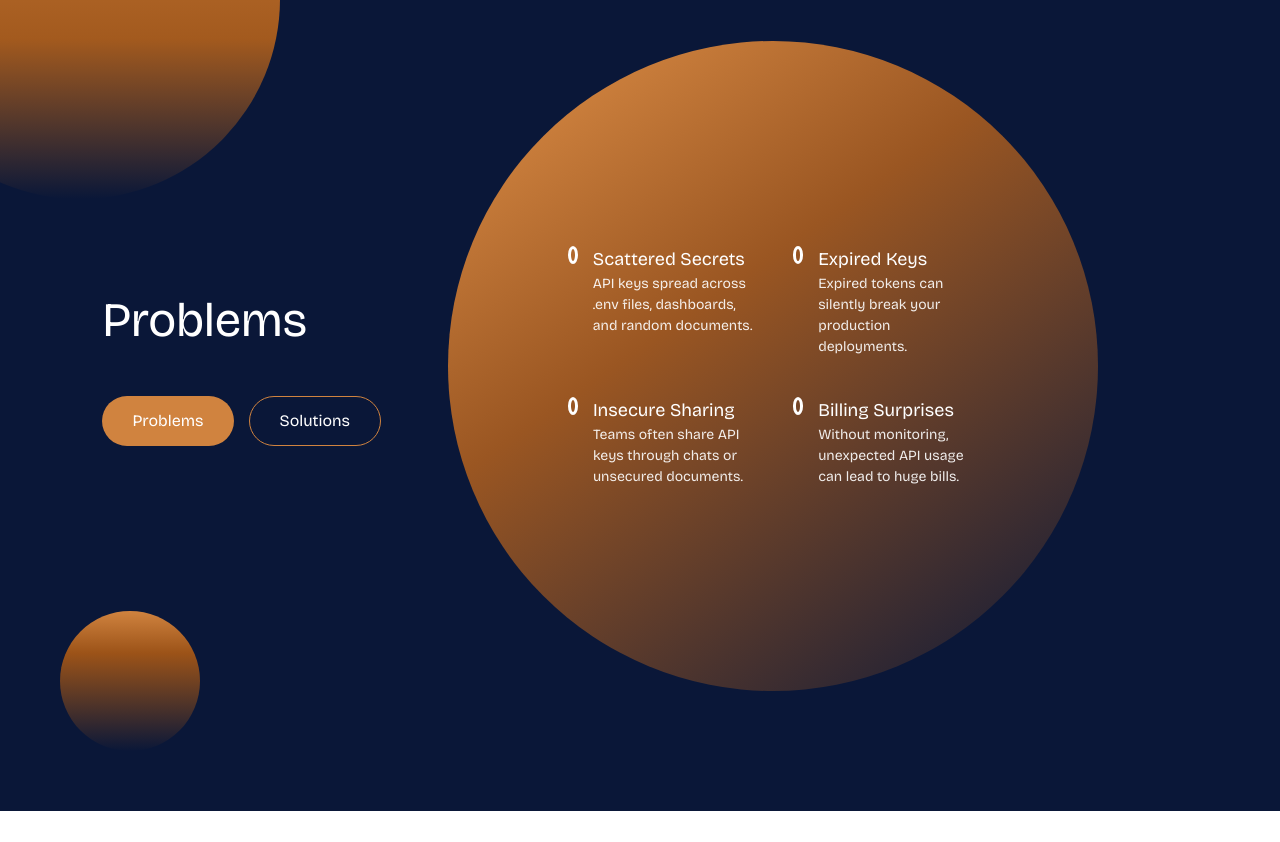
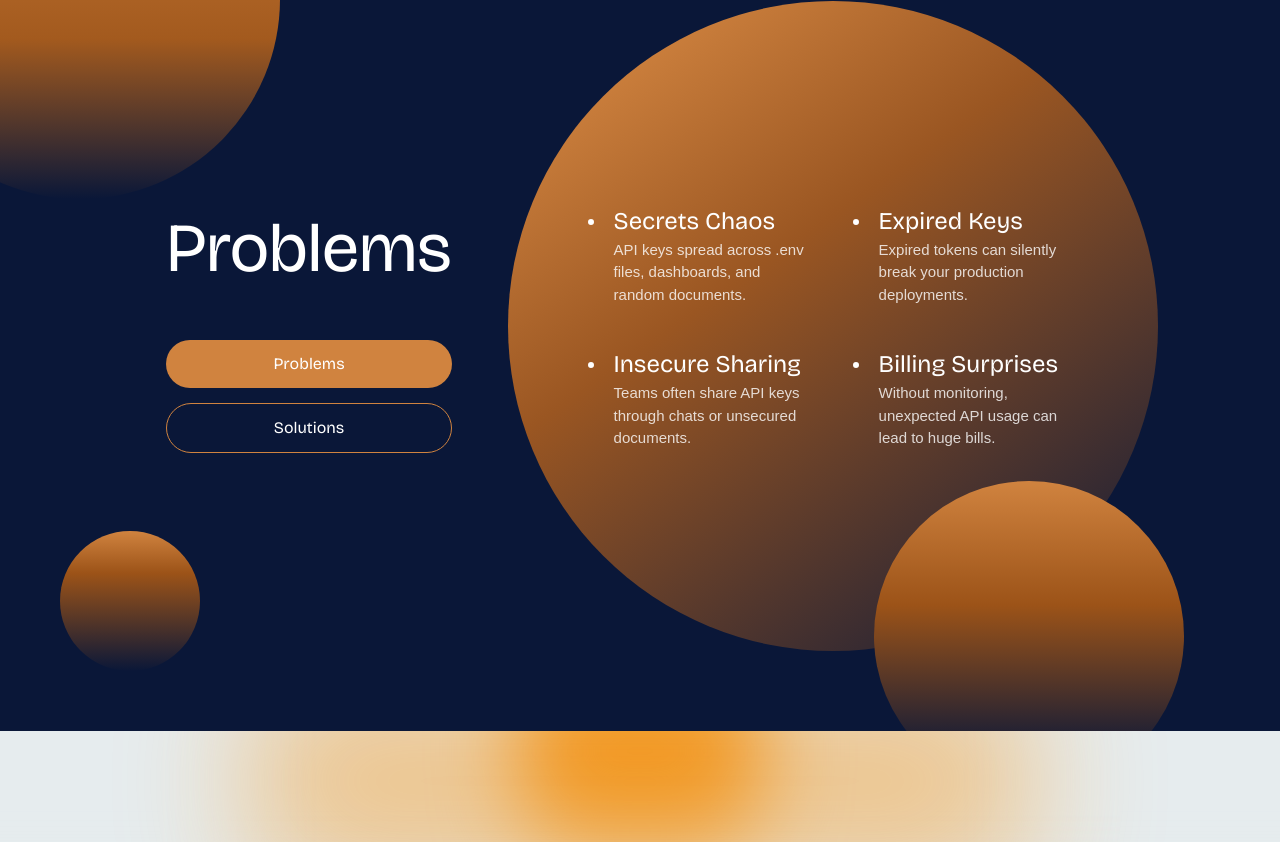
Before and after one commit to Saanvi019/Veylox, a Next.js app in the folder client/: page / in a window 1280 px wide. Shown: the part 881-1723 px from the top of the page. Before the commit the page ends 1692 px from the top, so only its background shows below. Built offline with nearby package versions, Linux system fonts and the light colour scheme.

Commit message:
features

```diff
--- a/client/app/globals.css
+++ b/client/app/globals.css
@@ -139,7 +139,7 @@ body {
 }
 .ps-section{
   background:#0a1738;
-  padding:120px 8%;
+  padding:80px 8%;
   position:relative;
   overflow:hidden;
 }
@@ -155,13 +155,17 @@ body {
 
 .ps-left h2{
   color:white;
-  font-size:48px;
+  font-size:4.3rem;
   margin-bottom:40px;
+  transform: translateX(4rem);
+
 }
 
 .toggle{
   display:flex;
+  flex-direction:column;
   gap:15px;
+  transform: translateX(4rem);
 }
 
 .toggle button{
@@ -171,13 +175,17 @@ body {
   background:transparent;
   color:white;
   cursor:pointer;
+
 }
 
 .toggle .active{
   background:#d0833f;
   border:none;
 }
-
+.toggle button:not(.active):hover{
+  background:#d0833f8c;
+  color:white;
+}
 /* RIGHT */
 
 .ps-right{
@@ -191,12 +199,14 @@ body {
   height:650px;
   background:linear-gradient(145deg,#d0833f 10%,#9a5622 40%,#0a1738 100%);
   border-radius:50%;
-  padding:120px;
+  padding:80px;
   display:flex;
   align-items:center;
   justify-content:center;
   margin-top: 2px;
-  transform:translateX(-80px);
+  transform:translateX(-20px);
+  position:relative;
+
 }
 
 /* GRID */
@@ -209,32 +219,35 @@ body {
 
 .point{
   display:flex;
-  gap:15px;
+  gap:20px;
   color:white;
 }
 
 .point h4{
   margin:0;
-  font-size:18px;
+  font-size:24px;
 }
 
 .point p{
-  font-size:14px;
-  opacity:.9;
+  font-size:15px;
+  opacity:.8;
+  font-weight:lighter;
+  font-family:Arial, Helvetica, sans-serif ;
 }
 
 /* ICON DOT */
 
 .icon{
-  width:18px;
-  height:18px;
+  margin-top: 1rem;
+  width:2px;
+  height:3px;
   border-radius:90%;
   border:3px solid white;
 }
 
 .ps-section{
   background:#0a1738;
-  padding:120px 8%;
+  padding:80px 8%;
   position:relative;
   overflow:hidden;
 }
@@ -278,3 +291,21 @@ body {
   left:60px;
   bottom:60px;
 }
+.overlap-circle{
+  position:absolute;
+
+  width:310px;
+  height:310px;
+
+  border-radius:50%;
+
+  background:linear-gradient(
+    180deg,
+    #d0833f 0%,
+    #9c5318 40%,
+    #0a1738 90%
+  );
+
+  bottom:-60px;
+  right: 6rem;
+}
--- a/client/app/page.tsx
+++ b/client/app/page.tsx
@@ -12,6 +12,7 @@ export default function Home() {
       <Navbar/>
       <Hero/>
       <ProblemsSolutions/>
+      <Features/>
     </div>
 
     </>
--- a/client/components/hero.tsx
+++ b/client/components/hero.tsx
@@ -35,20 +35,20 @@ export default function Hero() {
         </p>
 
        <h1 className="mt-9 text-8xl font-bold leading-tight tracking-tight whitespace-nowrap text-[#112b69]">
-  From One Secure Vault
+  From <span className="text-[#d0833f]">One</span> Secure Vault
 </h1>
 
         <div className="mt-10 flex gap-6">
           <Link
             href="/signup"
-            className="bg-[#d0833f] text-white px-6 py-3 rounded-xl font-semibold hover:bg-[#0a1b43] transition"
+            className="bg-[#2c1e64] text-[#f8f8f8] px-6 py-3 rounded-xl font-semibold hover:bg-[#e49148]  hover:text-white transition"
           >
             Get Started
           </Link>
 
           <Link
             href="/login"
-            className="border border-[#d0833f] text-black px-6 py-3 rounded-xl hover:bg-[#1c1c1c] hover:text-white transition"
+            className="border border-[#d0833f] text-black px-6 py-3 rounded-xl hover:bg-[#e49148]  hover:text-white transition"
           >
             Login
           </Link>
--- a/client/components/navbar.tsx
+++ b/client/components/navbar.tsx
@@ -113,7 +113,7 @@ export default function Navbar() {
         </div>
 
         {/* RIGHT CTA */}
-        <button className="bg-white text-black px-6 py-2 rounded-full font-medium hover:scale-105 transition">
+        <button className="bg-[#d0833f] text-black px-6 py-2 rounded-full font-medium hover:scale-105 transition">
           Book a call
         </button>
       </nav>
--- a/client/components/problemSolutions.tsx
+++ b/client/components/problemSolutions.tsx
@@ -7,7 +7,7 @@ export default function ProblemsSolutions() {
 
   const problems = [
     {
-      title: "Scattered Secrets",
+      title: "Secrets Chaos",
       desc: "API keys spread across .env files, dashboards, and random documents."
     },
     {
```
